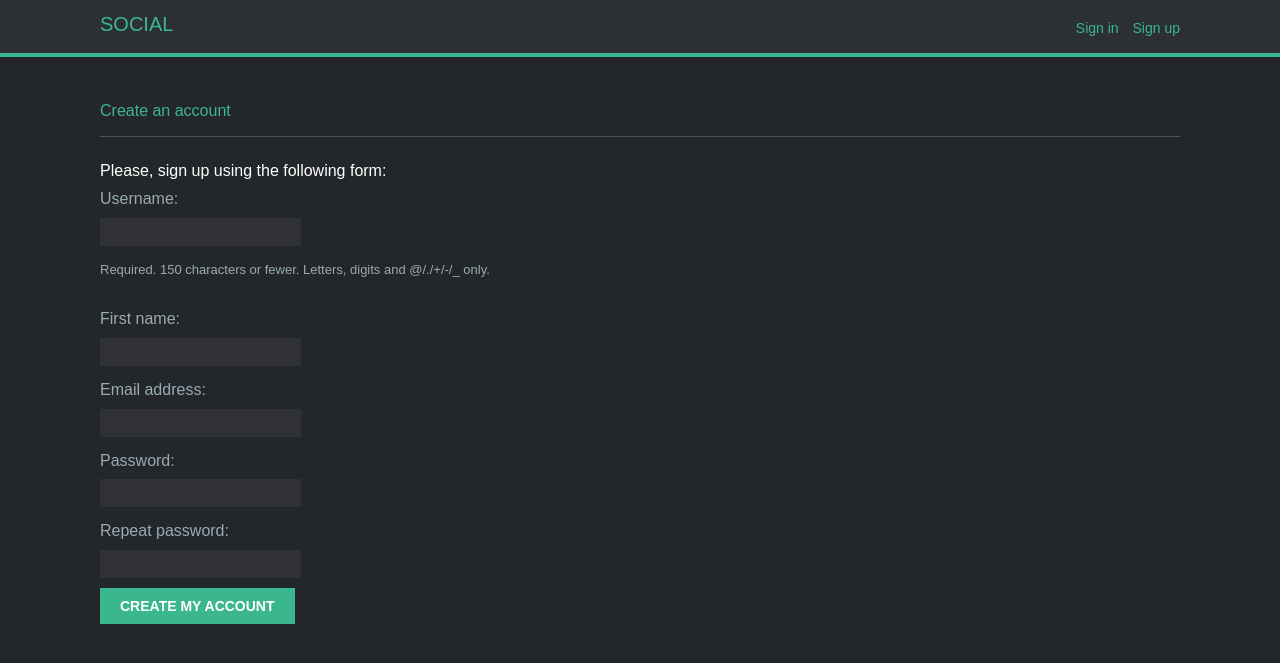
After one commit to menya-izbil-Jared-Leto/SocialNet, a Django app: page /account/register/ in a window 1280 px wide. The commit adds this page. Shown: the top 663 px of the page. Run offline with Django 5.2, Linux system fonts and the light colour scheme; some web fonts are replaced.

Commit message:
Added registration form

```diff
--- a/socialnet/account/forms.py
+++ b/socialnet/account/forms.py
@@ -1,5 +1,22 @@
 from django import forms
+from django.contrib.auth.models import User
 
 class LoginForm(forms.Form):
     username = forms.CharField()
     password = forms.CharField(widget=forms.PasswordInput)
+
+class UserRegistrationForm(forms.ModelForm):
+    password = forms.CharField(label='Password',
+                               widget=forms.PasswordInput)
+    password2 = forms.CharField(label='Repeat password',
+                                widget=forms.PasswordInput)
+
+    class Meta:
+        model = User
+        fields = ['username', 'first_name', 'email']
+
+    def clean_password2(self):
+        cd = self.cleaned_data
+        if cd['password'] != cd['password2']:
+            raise forms.ValidationError('Passwords don\'t match.')
+        return cd['password2']
--- /dev/null
+++ b/socialnet/account/templates/account/register.html
@@ -0,0 +1,13 @@
+{% extends "base.html" %}
+
+{% block title %}Create an account{% endblock %}
+
+{% block content %}
+  <h1>Create an account</h1>
+  <p>Please, sign up using the following form:</p>
+  <form method="post">
+    {{ user_form.as_p }}
+    {% csrf_token %}
+    <p><input type="submit" value="Create my account"></p>
+  </form>
+{% endblock %}
--- a/socialnet/account/templates/base.html
+++ b/socialnet/account/templates/base.html
@@ -29,7 +29,8 @@
               {% csrf_token %}
             </form>
           {% else %}
-            <a href="{% url 'login' %}">Log-in</a>
+            <a href="{% url 'login' %}" style="margin: 10px">Sign in</a>
+            <a href="{% url "register" %}">Sign up</a>
           {% endif %}
         </span>
     </div>
--- a/socialnet/account/templates/registration/login.html
+++ b/socialnet/account/templates/registration/login.html
@@ -10,7 +10,11 @@
      Please try again.
    </p>
  {% else %}
-   <p>Please, use the following form to log-in:</p>
+    <p>
+      Please, use the following form to log-in.
+      If you don't have an account
+    <a href="{% url "register" %}">register here</a>.
+    </p>
  {% endif %}
  <div class="login-form">
    <form action="{% url 'login' %}" method="post">
--- a/socialnet/account/urls.py
+++ b/socialnet/account/urls.py
@@ -5,4 +5,5 @@ from . import views
 urlpatterns = [
     path('', include('django.contrib.auth.urls')),
     path('', views.dashboard, name='dashboard'),
+    path('register/', views.register, name='register'),
 ]
--- a/socialnet/account/views.py
+++ b/socialnet/account/views.py
@@ -1,7 +1,7 @@
 from django.shortcuts import render
 from django.http import HttpResponse
 from django.contrib.auth import authenticate, login
-from .forms import LoginForm
+from .forms import LoginForm, UserRegistrationForm
 from django.contrib.auth.decorators import login_required
 
 def user_login(request):
@@ -30,3 +30,21 @@ def dashboard(request):
     return render(request,
                   'account/dashboard.html',
                   {'section': 'dashboard'})
+
+
+def register(request):
+    if request.method == 'POST':
+        user_form = UserRegistrationForm(request.POST)
+        if user_form.is_valid():
+            new_user = user_form.save(commit=False)
+            new_user.set_password(
+                user_form.cleaned_data['password'])
+            new_user.save()
+            return render(request,
+                          'account/register_done.html',
+                          {'new_user': new_user})
+    else:
+        user_form = UserRegistrationForm()
+    return render(request,
+                  'account/register.html',
+                  {'user_form': user_form})
```
Also changed, not shown: socialnet/account/templates/account/register_done.html (added, +11 -0 lines).
